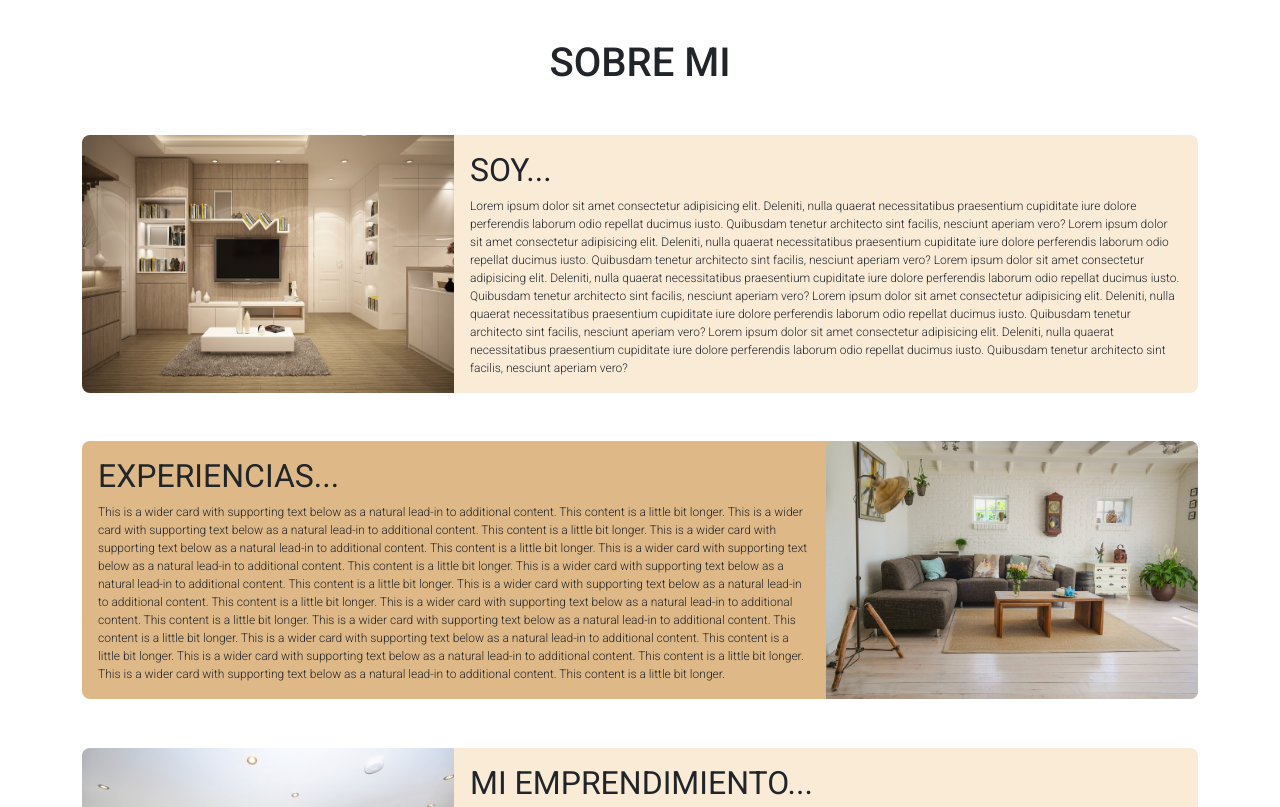
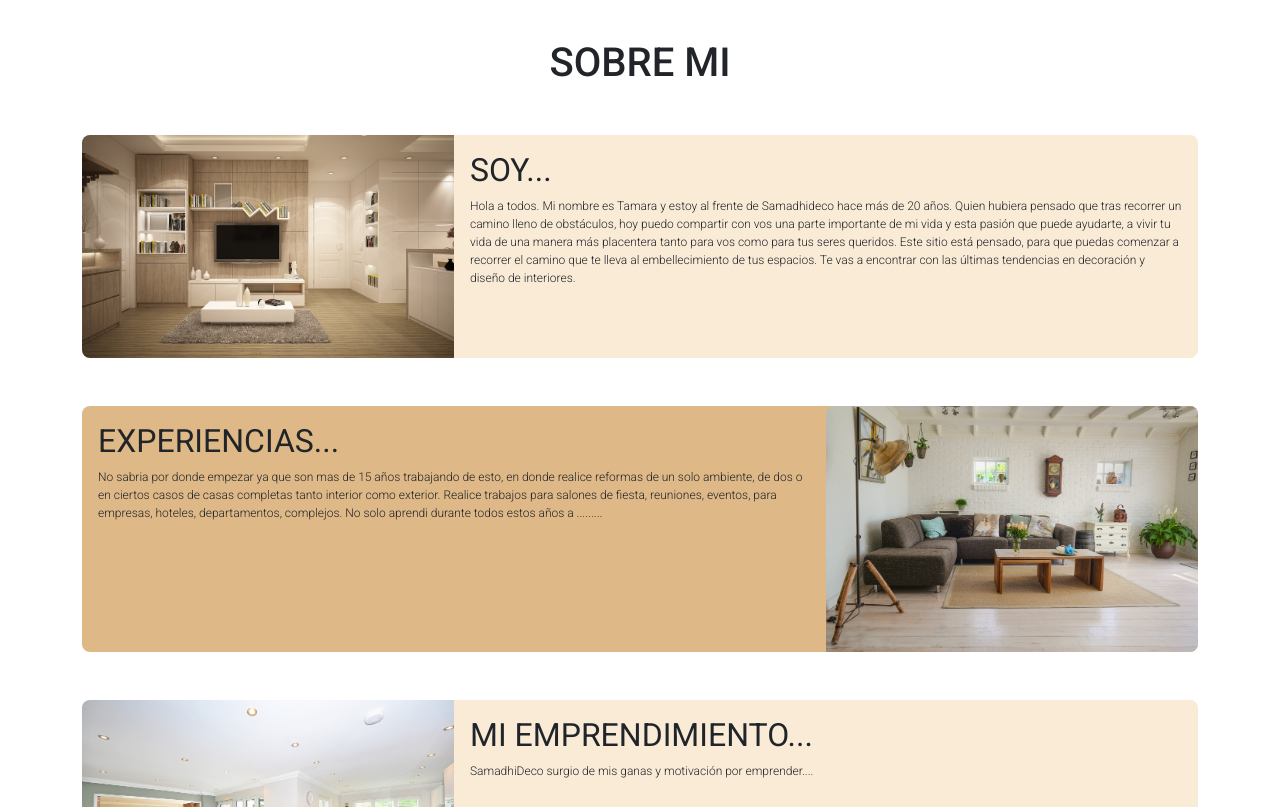
Before and after one commit to AgustinEzequielDiaz/PFDiaz, a website: page pages/sobremi.html in a window 1280 px wide. Shown: the part 115-922 px from the top of the page. Drawn offline with nearby package versions, Linux system fonts and the light colour scheme.

Commit message:
cambio de textos lorem ipsum

```diff
--- a/pages/sobremi.html
+++ b/pages/sobremi.html
@@ -69,11 +69,9 @@
                 <div class="col-md-8">
                     <div class="card-body">
                         <h2 class="card-title">SOY...</h2>
-                        <p class="card-text">Lorem ipsum dolor sit amet consectetur adipisicing elit. Deleniti, nulla quaerat necessitatibus praesentium cupiditate iure dolore perferendis laborum odio repellat ducimus iusto. Quibusdam tenetur architecto sint facilis, nesciunt aperiam vero?
-                            Lorem ipsum dolor sit amet consectetur adipisicing elit. Deleniti, nulla quaerat necessitatibus praesentium cupiditate iure dolore perferendis laborum odio repellat ducimus iusto. Quibusdam tenetur architecto sint facilis, nesciunt aperiam vero?
-                            Lorem ipsum dolor sit amet consectetur adipisicing elit. Deleniti, nulla quaerat necessitatibus praesentium cupiditate iure dolore perferendis laborum odio repellat ducimus iusto. Quibusdam tenetur architecto sint facilis, nesciunt aperiam vero?
-                            Lorem ipsum dolor sit amet consectetur adipisicing elit. Deleniti, nulla quaerat necessitatibus praesentium cupiditate iure dolore perferendis laborum odio repellat ducimus iusto. Quibusdam tenetur architecto sint facilis, nesciunt aperiam vero?
-                            Lorem ipsum dolor sit amet consectetur adipisicing elit. Deleniti, nulla quaerat necessitatibus praesentium cupiditate iure dolore perferendis laborum odio repellat ducimus iusto. Quibusdam tenetur architecto sint facilis, nesciunt aperiam vero?
+                        <p class="card-text">Hola a todos. Mi nombre es Tamara y estoy al frente de Samadhideco hace más de  20  años.
+                            Quien hubiera pensado que tras recorrer un camino lleno de obstáculos, hoy puedo compartir con vos una parte importante de mi vida y esta pasión que puede ayudarte, a vivir tu vida de una manera más placentera tanto para vos como para tus seres queridos.
+                            Este sitio está pensado, para que puedas comenzar a recorrer el camino que te lleva al embellecimiento de tus espacios. Te vas a encontrar con las últimas tendencias en decoración y diseño de interiores.
                         </p>
                     </div>
                 </div>
@@ -85,17 +83,9 @@
                 <div class="col-md-8 order-sm-1">
                     <div class="card-body">
                         <h2 class="card-title text-start">EXPERIENCIAS...</h2>
-                        <p class="card-text text-start">This is a wider card with supporting text below as a natural lead-in to additional content. This content is a little bit longer.
-                            This is a wider card with supporting text below as a natural lead-in to additional content. This content is a little bit longer.
-                            This is a wider card with supporting text below as a natural lead-in to additional content. This content is a little bit longer.
-                            This is a wider card with supporting text below as a natural lead-in to additional content. This content is a little bit longer.
-                            This is a wider card with supporting text below as a natural lead-in to additional content. This content is a little bit longer.
-                            This is a wider card with supporting text below as a natural lead-in to additional content. This content is a little bit longer.
-                            This is a wider card with supporting text below as a natural lead-in to additional content. This content is a little bit longer.
-                            This is a wider card with supporting text below as a natural lead-in to additional content. This content is a little bit longer.
-                            This is a wider card with supporting text below as a natural lead-in to additional content. This content is a little bit longer.
-                            This is a wider card with supporting text below as a natural lead-in to additional content. This content is a little bit longer.
-                            This is a wider card with supporting text below as a natural lead-in to additional content. This content is a little bit longer.
+                        <p class="card-text text-start">No sabria por donde empezar ya que son mas de 15 años trabajando de esto, en donde realice reformas de un solo ambiente, de dos o en ciertos casos de casas completas tanto interior como exterior.
+                            Realice trabajos para salones de fiesta, reuniones, eventos, para empresas, hoteles, departamentos, complejos.
+                            No solo aprendi durante todos estos años a .........
                         </p>
                     </div>
                 </div>
@@ -113,17 +103,7 @@
                 <div class="col-md-8">
                     <div class="card-body">
                         <h2 class="card-title">MI EMPRENDIMIENTO...</h2>
-                        <p class="card-text">This is a wider card with supporting text below as a natural lead-in to additional content. This content is a little bit longer.
-                            This is a wider card with supporting text below as a natural lead-in to additional content. This content is a little bit longer.
-                            This is a wider card with supporting text below as a natural lead-in to additional content. This content is a little bit longer.
-                            This is a wider card with supporting text below as a natural lead-in to additional content. This content is a little bit longer.
-                            This is a wider card with supporting text below as a natural lead-in to additional content. This content is a little bit longer.
-                            This is a wider card with supporting text below as a natural lead-in to additional content. This content is a little bit longer.
-                            This is a wider card with supporting text below as a natural lead-in to additional content. This content is a little bit longer.
-                            This is a wider card with supporting text below as a natural lead-in to additional content. This content is a little bit longer.
-                            This is a wider card with supporting text below as a natural lead-in to additional content. This content is a little bit longer.
-                            This is a wider card with supporting text below as a natural lead-in to additional content. This content is a little bit longer.
-                            This is a wider card with supporting text below as a natural lead-in to additional content. This content is a little bit longer.
+                        <p class="card-text">SamadhiDeco surgio de mis ganas y motivación por emprender....
                         </p>
                     </div>
                 </div>
```
